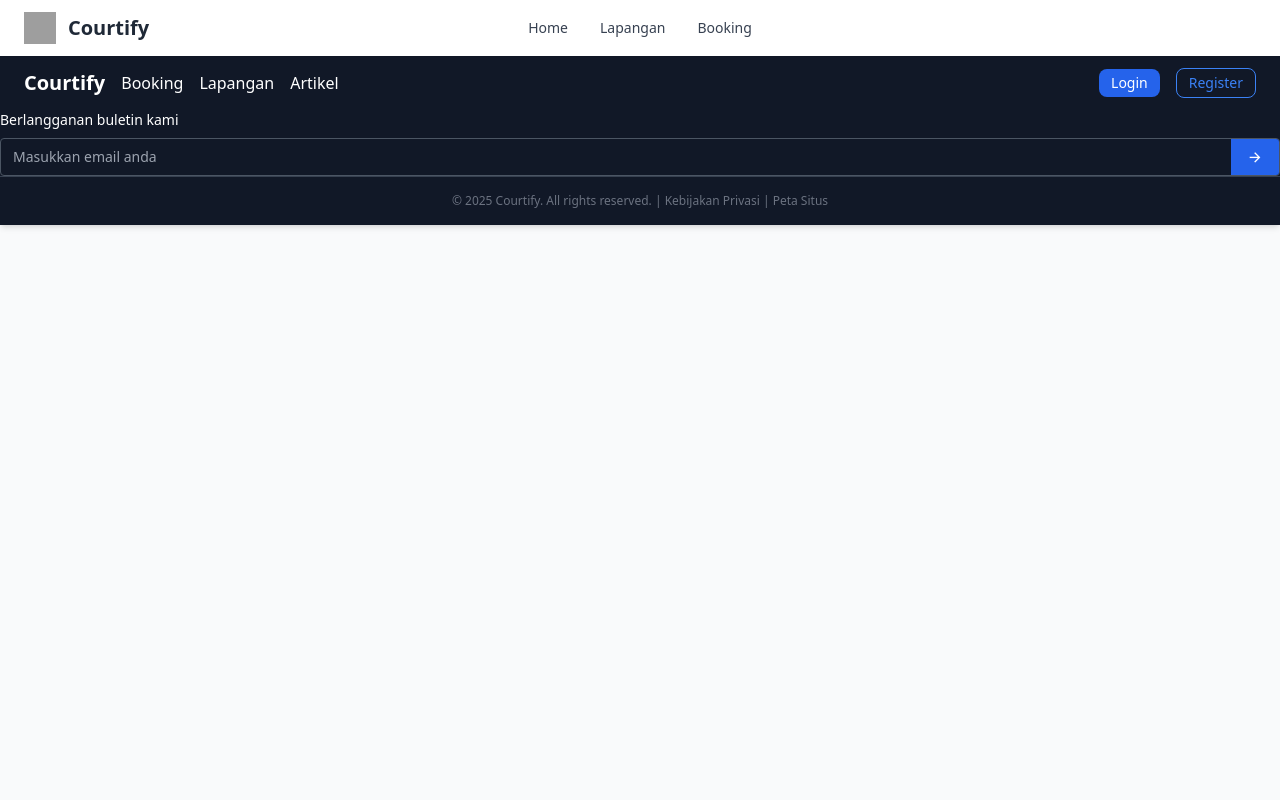
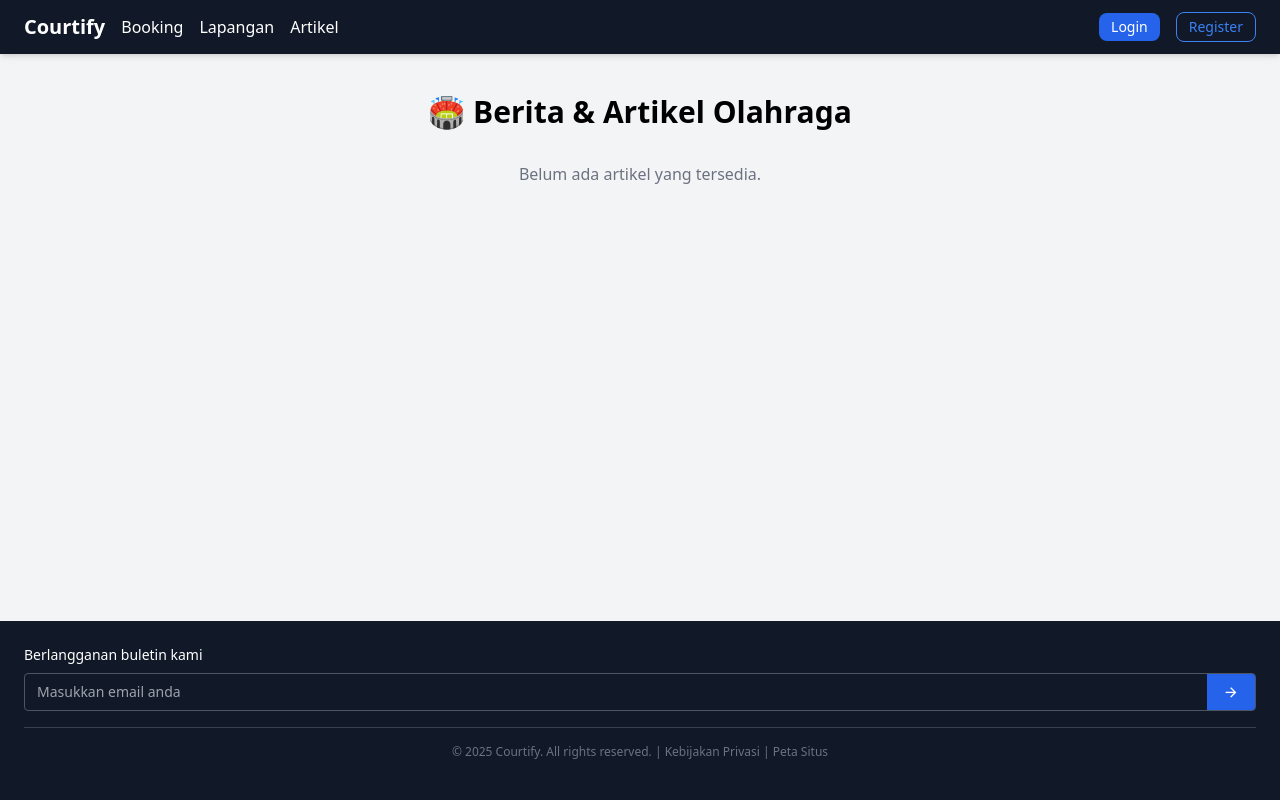
Before and after one commit to PBP25-D10/Courtify, a Django app: page /artikel/public/ in a window 1280 px wide. Run offline with Django 5.2, Linux system fonts and the light colour scheme; data that the repository does not hold is empty; some libraries are stand-ins or nearby versions; grey boxes are pictures that could not be loaded.

Commit message:
update home

```diff
--- a/templates/base.html
+++ b/templates/base.html
@@ -9,33 +9,7 @@
   <link rel="stylesheet" href="https://cdn.jsdelivr.net/npm/remixicon/fonts/remixicon.css">
 </head>
 
-<body class="flex flex-col min-h-screen bg-gray-50">
-
-  <!-- Navbar -->
-<nav class="bg-white shadow-sm sticky top-0 z-50">
-  <div class="container mx-auto flex items-center justify-between px-6 py-3 relative">
-
-    <!-- Left: Logo -->
-    <div class="flex items-center space-x-3">
-      <img src="{% static 'img/logo.png' %}" alt="Courtify" class="w-8 h-8">
-      <span class="text-xl font-semibold text-gray-800">Courtify</span>
-    </div>
-
-    <!-- Middle: Menu (centered absolutely) -->
-    <div class="absolute left-1/2 transform -translate-x-1/2">
-      <div class="hidden md:flex space-x-8 text-sm font-medium text-gray-700">
-        <a href="{% url 'main:landing_page' %}" class="hover:text-blue-500">Home</a>
-        <a href="{% url 'manajemen_lapangan:lapangan_list_owner' %}" class="hover:text-blue-500">Lapangan</a>
-        <a href="{% url 'booking:booking_list' %}" class="hover:text-blue-500">Booking</a>
-      </div>
-    </div>
-
-  </div>
-</nav>
-
-
 <body class="bg-gray-100 min-h-screen flex flex-col">
-
     <!-- Navbar -->
     <nav class="bg-gray-900 text-white shadow-md">
         <div class="container mx-auto flex items-center justify-between px-6 py-3">
@@ -47,7 +21,6 @@
                 <a href="{% url 'booking:booking_list' %}" class="hover:text-blue-400 transition">Booking</a>
                 <a href="{% url 'manajemen_lapangan:lapangan_list_owner' %}" class="hover:text-blue-400 transition">Lapangan</a>
                 <a href="{% url 'artikel:news_list' %}" class="hover:text-blue-400 transition">Artikel</a>
-
             </div>
 
             <!-- Right: Auth Links -->
@@ -70,17 +43,30 @@
                 {% endif %}
             </div>
         </div>
+    </nav>
 
+    <!-- Main Content -->
+    <main class="flex-grow">
+        {% block content %}
+        {% endblock content %}
+    </main>
+
+    <!-- Footer -->
+    <footer class="bg-gray-900 text-white">
+        <div class="container mx-auto px-6 py-6">
+            <!-- Newsletter Subscription -->
+            <div class="mb-4">
                 <p class="text-sm mb-2">Berlangganan buletin kami</p>
                 <div class="flex border border-gray-600 rounded overflow-hidden">
                     <input type="email" placeholder="Masukkan email anda" class="flex-grow bg-transparent px-3 py-2 text-sm outline-none text-white" />
                     <button class="bg-blue-600 px-4 hover:bg-blue-700"><i class="ri-arrow-right-line"></i></button>
                 </div>
             </div>
-    </div>
 
+            <!-- Copyright -->
             <div class="border-t border-gray-700 text-center py-4 text-xs text-gray-500">
                 © 2025 Courtify. All rights reserved. | Kebijakan Privasi | Peta Situs
+            </div>
         </div>
     </footer>
 
```
Lines whose indentation alone changed are shown as unchanged.
